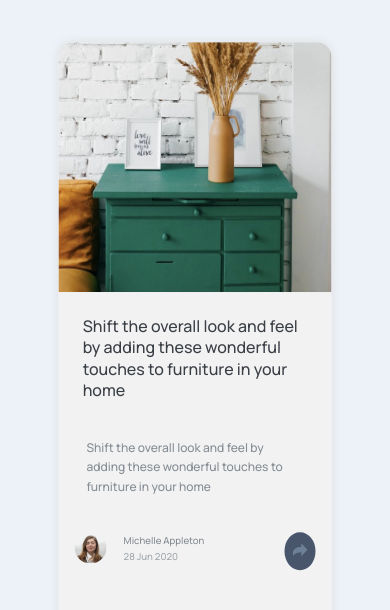
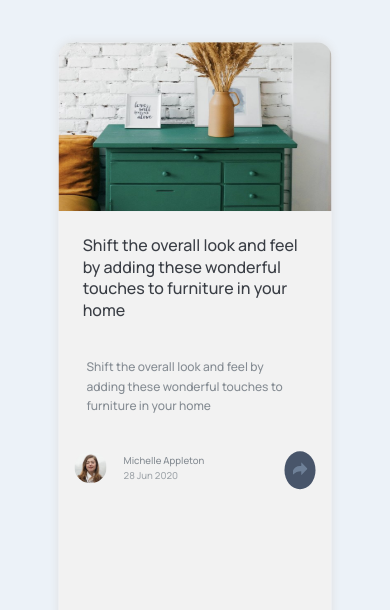
Before and after one commit to Mr-Abraham/Article-Preview, a plain HTML site: page index.html in a window 390 px wide. Drawn offline with Linux system fonts and the light colour scheme.

Commit message:
Update style.css

```diff
--- a/style.css
+++ b/style.css
@@ -135,7 +135,7 @@ img{
         width: 70vw;
     }
     .container-left{
-    height: 50%;
+    height: 20vh;
         width:100%;
     }
     .container-right{
```
